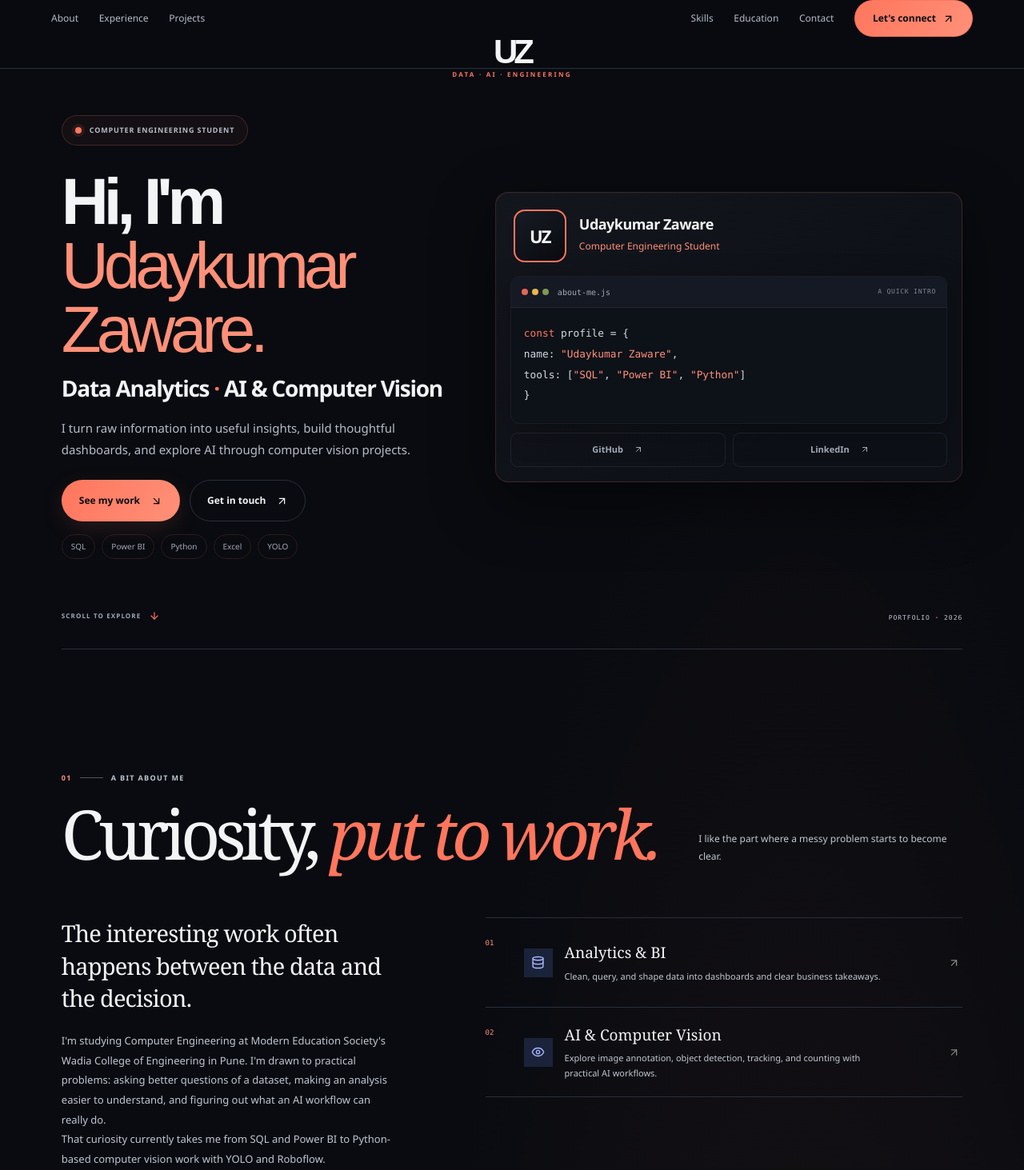
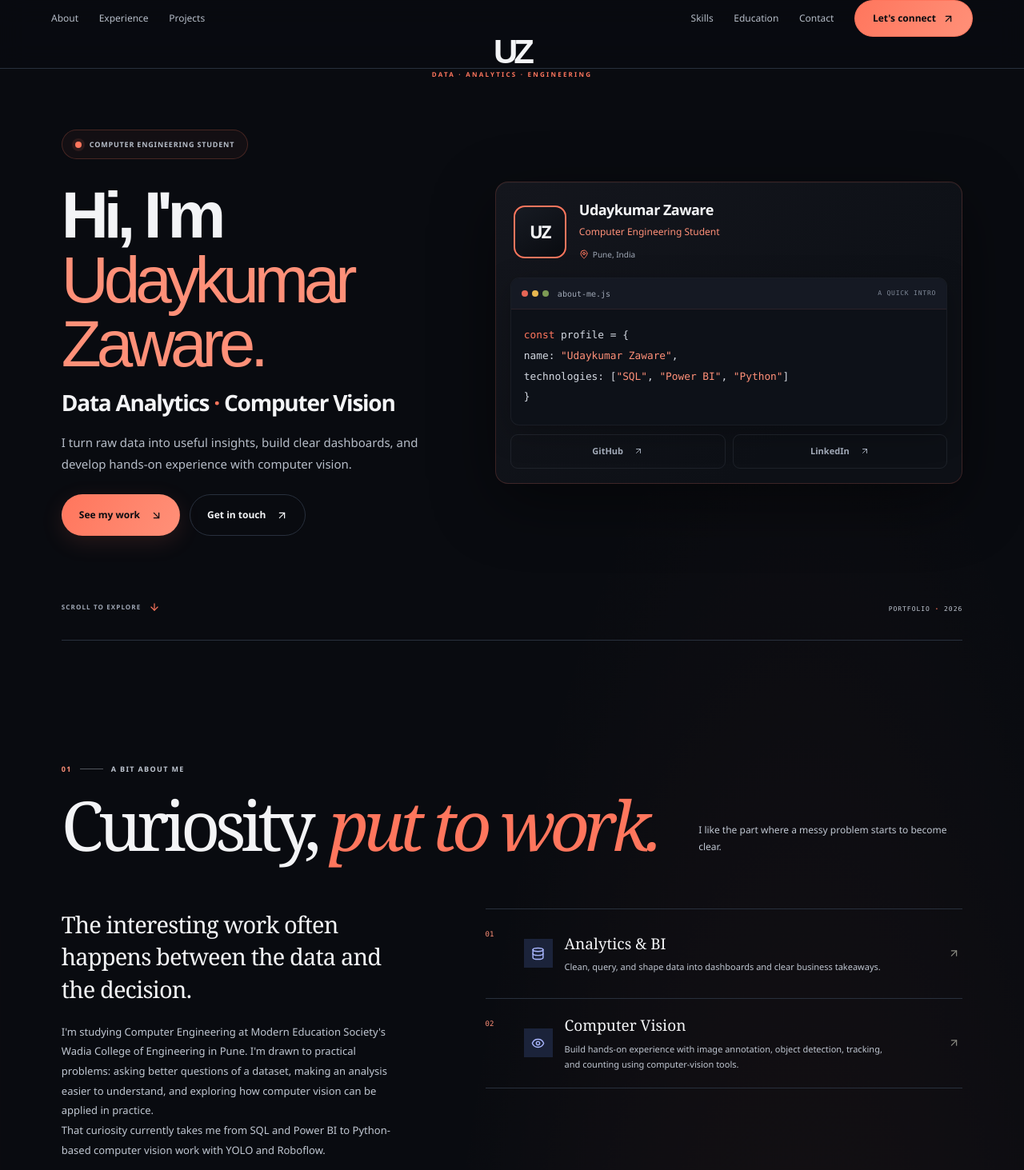
Before and after one commit to udayzaware27/portfolio-website-development, a Next.js app: page / in a window 1280 px wide. Shown: the top 1463 px of the page at 80% size. Built offline with nearby package versions, Linux system fonts and the light colour scheme.

Commit message:
Refine portfolio hero content and location

```diff
--- a/app/globals.css
+++ b/app/globals.css
@@ -399,14 +399,14 @@ body { font-size: 16px; background-image: radial-gradient(ellipse at 18% 8%, #20
 .button-primary:hover { background: #ff9078; box-shadow: 0 10px 30px #ff765d32; }
 .button-outline { border-color: #28303d; border-radius: 999px; color: var(--foreground); }
 .button-outline:hover { border-color: var(--accent); background: #ff765d12; }
-.hero-skills { display: flex; flex-wrap: wrap; gap: 8px; margin-top: 16px; }
-.hero-skills span { padding: 7px 11px; border: 1px solid #ff765d27; border-radius: 999px; color: #a1a9b7; font-size: 10px; }
 .hero-visual-wrap { width: 100%; max-width: 680px; justify-self: end; }
 .profile-card { padding: 18px; border: 1px solid #ff765d2e; border-radius: 16px; background: linear-gradient(140deg, #14161d, #0d1016 72%); box-shadow: 0 24px 80px #0007, inset 0 1px #ffffff08; }
 .profile-summary { display: flex; align-items: center; gap: 16px; padding: 3px 4px 17px; }
 .profile-monogram { display: grid; width: 66px; height: 66px; flex: 0 0 auto; place-items: center; border: 2px solid #ff765d; border-radius: 14px; background: linear-gradient(145deg, #171b23, #090b10); color: #f3f4f6; font-size: 22px; font-weight: 780; letter-spacing: -.08em; }
 .profile-copy h2 { margin: 0 0 5px; color: var(--foreground); font-size: 18px; font-weight: 650; letter-spacing: -.03em; }
 .profile-copy p { margin: 0 0 7px; color: var(--accent-deep); font-size: 12px; }
+.profile-location { display: inline-flex; align-items: center; gap: 5px; color: #a1a9b7; font-size: 10px; }
+.profile-location svg { width: 12px; height: 12px; color: var(--accent); }
 .code-card { overflow: hidden; border: 1px solid #3c424d40; border-radius: 11px; background: #0d1118; box-shadow: 0 10px 36px #0004; }
 .code-titlebar { display: flex; height: 39px; align-items: center; gap: 11px; padding-inline: 13px; border-bottom: 1px solid #ff765d18; background: #151923; color: #a1a9b7; font-family: 'SFMono-Regular', Consolas, monospace; font-size: 10px; }
 .window-dots { display: flex; gap: 5px; }
--- a/app/layout.tsx
+++ b/app/layout.tsx
@@ -4,16 +4,16 @@ import './globals.css'
 
 export const metadata: Metadata = {
   metadataBase: new URL('https://udayzaware.in'),
-  title: 'Udaykumar Zaware — Data, AI & Computer Vision',
-  description: 'Udaykumar Zaware is a Computer Engineering student in Pune exploring data analytics, business intelligence, and practical computer vision.',
+  title: 'Udaykumar Zaware — Data Analytics & Computer Vision',
+  description: 'Udaykumar Zaware is a Computer Engineering student in Pune focused on data analytics, business intelligence, and hands-on computer vision projects.',
   openGraph: {
-    title: 'Udaykumar Zaware — Data, AI & Computer Vision',
-    description: 'A portfolio of analytics, business intelligence, AI, and computer vision projects by Udaykumar Zaware.',
+    title: 'Udaykumar Zaware — Data Analytics & Computer Vision',
+    description: 'A portfolio of data analytics, business intelligence, and hands-on computer vision projects by Udaykumar Zaware.',
     url: 'https://udayzaware.in',
     siteName: 'Udaykumar Zaware',
     type: 'website',
   },
-  twitter: { card: 'summary_large_image', title: 'Udaykumar Zaware — Data, AI & Computer Vision', description: 'Analytics, business intelligence, AI, and computer vision projects.' },
+  twitter: { card: 'summary_large_image', title: 'Udaykumar Zaware — Data Analytics & Computer Vision', description: 'Data analytics, business intelligence, and hands-on computer vision projects.' },
   icons: { icon: '/icon.svg', apple: '/apple-icon.png' },
 }
 
--- a/components/portfolio.tsx
+++ b/components/portfolio.tsx
@@ -11,6 +11,7 @@ import {
   Check,
   Database,
   Eye,
+  MapPin,
   Menu,
   Phone,
   X,
@@ -54,7 +55,7 @@ function Header() {
       </nav>
       <a className="brand" href="#home" aria-label="Udaykumar Zaware, home">
         <span className="brand-mark">UZ</span>
-        <span className="brand-name">DATA · AI · ENGINEERING</span>
+        <span className="brand-name">DATA · ANALYTICS · ENGINEERING</span>
       </a>
       <button
         className="menu-toggle"
@@ -77,27 +78,28 @@ function Hero() {
       <div className="hero-copy">
         <p className="eyebrow"><span className="eyebrow-mark" /> COMPUTER ENGINEERING STUDENT</p>
         <h1>Hi, I&apos;m<br /><em>Udaykumar</em><br /><em>Zaware.</em></h1>
-        <h2 className="hero-role">Data Analytics <span>·</span> AI &amp; Computer Vision</h2>
+        <h2 className="hero-role">Data Analytics <span>·</span> Computer Vision</h2>
         <p className="hero-intro">
-          I turn raw information into useful insights, build thoughtful dashboards, and explore AI through computer vision projects.
+          I turn raw data into useful insights, build clear dashboards, and develop hands-on experience with computer vision.
         </p>
         <div className="hero-actions">
           <a className="button button-primary" href="#projects">See my work <ArrowDownRight aria-hidden="true" /></a>
           <a className="button button-outline" href="#contact">Get in touch <ArrowUpRight aria-hidden="true" /></a>
-        </div>
-        <div className="hero-skills" aria-label="Tools I work with">
-          {['SQL', 'Power BI', 'Python', 'Excel', 'YOLO'].map((tool) => <span key={tool}>{tool}</span>)}
         </div>
       </div>
       <div className="hero-visual-wrap">
         <article className="profile-card">
           <div className="profile-summary">
             <div className="profile-monogram" aria-hidden="true">UZ</div>
-            <div className="profile-copy"><h2>Udaykumar Zaware</h2><p>Computer Engineering Student</p></div>
+            <div className="profile-copy">
+              <h2>Udaykumar Zaware</h2>
+              <p>Computer Engineering Student</p>
+              <span className="profile-location"><MapPin aria-hidden="true" />Pune, India</span>
+            </div>
           </div>
           <div className="code-card" aria-label="A snapshot of my work">
             <div className="code-titlebar"><span className="window-dots"><i /><i /><i /></span><span>about-me.js</span><span className="code-titlebar-note">A QUICK INTRO</span></div>
-            <pre><code><span className="code-keyword">const</span> profile = {'{'}<br />  name: <span className="code-string">&quot;Udaykumar Zaware&quot;</span>,<br />  tools: [<span className="code-string">&quot;SQL&quot;</span>, <span className="code-string">&quot;Power BI&quot;</span>, <span className="code-string">&quot;Python&quot;</span>]<br />{'}'}</code></pre>
+            <pre><code><span className="code-keyword">const</span> profile = {'{'}<br />  name: <span className="code-string">&quot;Udaykumar Zaware&quot;</span>,<br />  technologies: [<span className="code-string">&quot;SQL&quot;</span>, <span className="code-string">&quot;Power BI&quot;</span>, <span className="code-string">&quot;Python&quot;</span>]<br />{'}'}</code></pre>
           </div>
           <div className="profile-links">
             <a href={profile.github} target="_blank" rel="noreferrer"><span>GitHub</span><ArrowUpRight aria-hidden="true" /></a>
@@ -122,7 +124,7 @@ function SectionHeading({ index, label, title, detail }: { index: string; label:
 
 const focusAreas = [
   { icon: <Database aria-hidden="true" />, title: 'Analytics & BI', text: 'Clean, query, and shape data into dashboards and clear business takeaways.' },
-  { icon: <Eye aria-hidden="true" />, title: 'AI & Computer Vision', text: 'Explore image annotation, object detection, tracking, and counting with practical AI workflows.' },
+  { icon: <Eye aria-hidden="true" />, title: 'Computer Vision', text: 'Build hands-on experience with image annotation, object detection, tracking, and counting using computer-vision tools.' }
 ]
 
 function About() {
@@ -132,7 +134,7 @@ function About() {
       <div className="about-grid">
         <div className="about-copy reveal-item">
           <p className="about-lede">The interesting work often happens between the data and the decision.</p>
-          <p>I&apos;m studying Computer Engineering at Modern Education Society&apos;s Wadia College of Engineering in Pune. I&apos;m drawn to practical problems: asking better questions of a dataset, making an analysis easier to understand, and figuring out what an AI workflow can really do.</p>
+          <p>I&apos;m studying Computer Engineering at Modern Education Society&apos;s Wadia College of Engineering in Pune. I&apos;m drawn to practical problems: asking better questions of a dataset, making an analysis easier to understand, and exploring how computer vision can be applied in practice.</p>
           <p>That curiosity currently takes me from SQL and Power BI to Python-based computer vision work with YOLO and Roboflow.</p>
           <a className="inline-link" href="#experience">See what I&apos;m learning <ArrowRight aria-hidden="true" /></a>
         </div>
```
